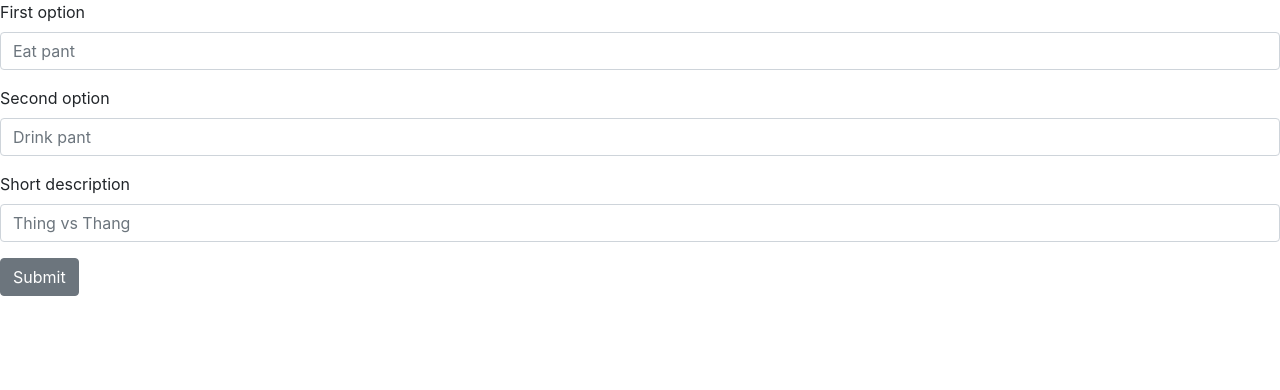
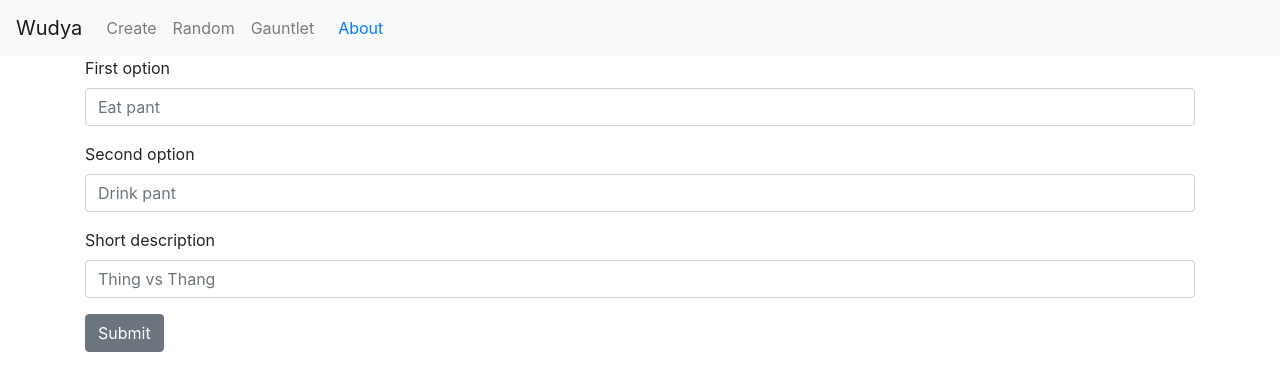
Before and after one commit to hdwhitefur/wudya-frontend, a React (Create React App) app: page / in a window 1280 px wide. Shown: the top 390 px of the page. Built offline with nearby package versions, Linux system fonts and the light colour scheme.

Commit message:
continue interface work and install router

```diff
--- a/package.json
+++ b/package.json
@@ -7,6 +7,7 @@
     "bootstrap": "^4.6.0",
     "react": "^17.0.1",
     "react-dom": "^17.0.1",
+    "react-router-dom": "^5.2.0",
     "react-scripts": "4.0.3",
     "reactstrap": "^8.9.0"
   },
--- a/src/App.js
+++ b/src/App.js
@@ -1,7 +1,8 @@
-import React, { Component } from 'react';
+import React, { Component, Fragment } from 'react';
 import logo from './logo.svg';
 import './App.css';
 import Create from './components/Create';
+import { Navbar, NavbarBrand, Nav, NavItem, NavLink } from 'reactstrap';
 
 class App extends Component {
   constructor(props) {
@@ -13,7 +14,24 @@ class App extends Component {
 
   render() {
     return (
-      <Create />
+      <Fragment>
+        <Navbar color="light" light expand="md">
+          <NavbarBrand>Wudya</NavbarBrand>
+          <Nav className="me-uato" navbar>
+            <NavItem>
+              <NavLink>Create</NavLink>
+            </NavItem>
+            <NavItem>
+              <NavLink>Random</NavLink>
+            </NavItem>
+            <NavItem>
+              <NavLink>Gauntlet</NavLink>
+            </NavItem>
+          </Nav>
+          <NavLink>About</NavLink>
+        </Navbar>
+        <Create />
+      </Fragment>
     )
   }
 }
--- a/src/components/Create.js
+++ b/src/components/Create.js
@@ -1,5 +1,5 @@
 import React, { useState, useEffect } from 'react';
-import { Button, Form, FormGroup, Label, Input } from 'reactstrap';
+import { Container, Button, Form, FormGroup, Label, Input } from 'reactstrap';
 
 const Create = (props) => {
     const [promptA, setPromptA] = useState("");
@@ -19,6 +19,7 @@ const Create = (props) => {
     });
 
     return (
+        <Container>
             <Form>
                 <FormGroup>
                     <Label for="promptA">First option</Label>
@@ -37,6 +38,7 @@ const Create = (props) => {
                 </FormGroup>
                 <Button>Submit</Button>
             </Form>
+        </Container>
     );
 }
 
```
Also changed, not shown: 1 other file (tests, documents, lock files or other folders). Lines whose indentation alone changed are shown as unchanged.
